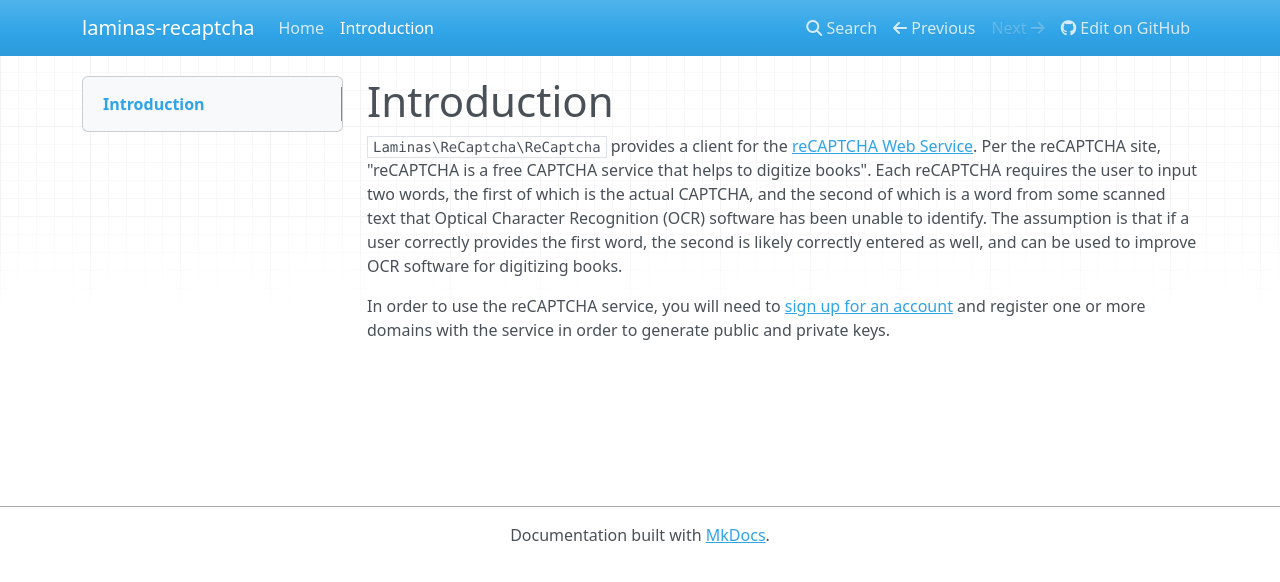
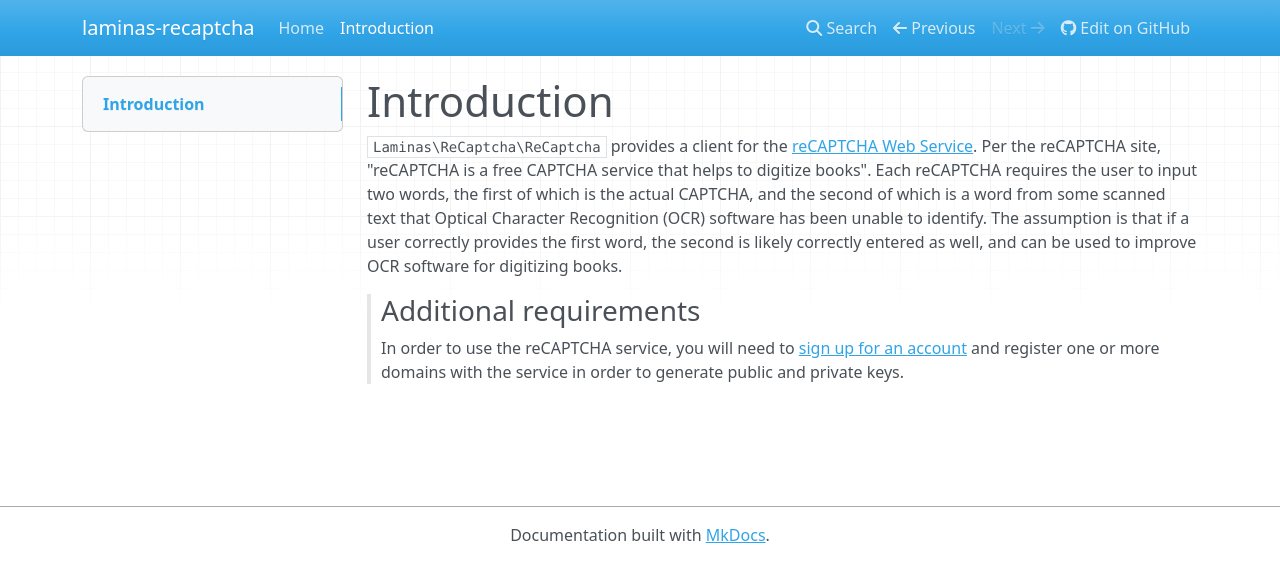
Before and after one commit to laminas/laminas-recaptcha, an MkDocs documentation site: the page built from docs/book/intro.md, in a window 1280 px wide. Shown: the top 582 px of the page. Built offline with MkDocs 1.6.1, drawn with Linux system fonts in a browser that asks for light colours; nearby versions of some CDN libraries; old or Windows-style settings are respelled for this version of MkDocs.

Commit message:
Updates introduction to highlight additional requirements
Signed-off-by: Frank Brückner <dev@froschdesignstudio.de>

```diff
--- a/docs/book/intro.md
+++ b/docs/book/intro.md
@@ -7,5 +7,9 @@ scanned text that Optical Character Recognition (OCR) software has been unable t
 if a user correctly provides the first word, the second is likely correctly entered as well, and can be used to
 improve OCR software for digitizing books.
 
-In order to use the reCAPTCHA service, you will need to [sign up for an account](https://www.google.com/recaptcha/admin)
-and register one or more domains with the service in order to generate public and private keys.
+> ### Additional requirements
+>
+> In order to use the reCAPTCHA service, you will need to
+> [sign up for an account](https://www.google.com/recaptcha/admin) and register
+> one or more domains with the service in order to generate public and private
+> keys.
```
